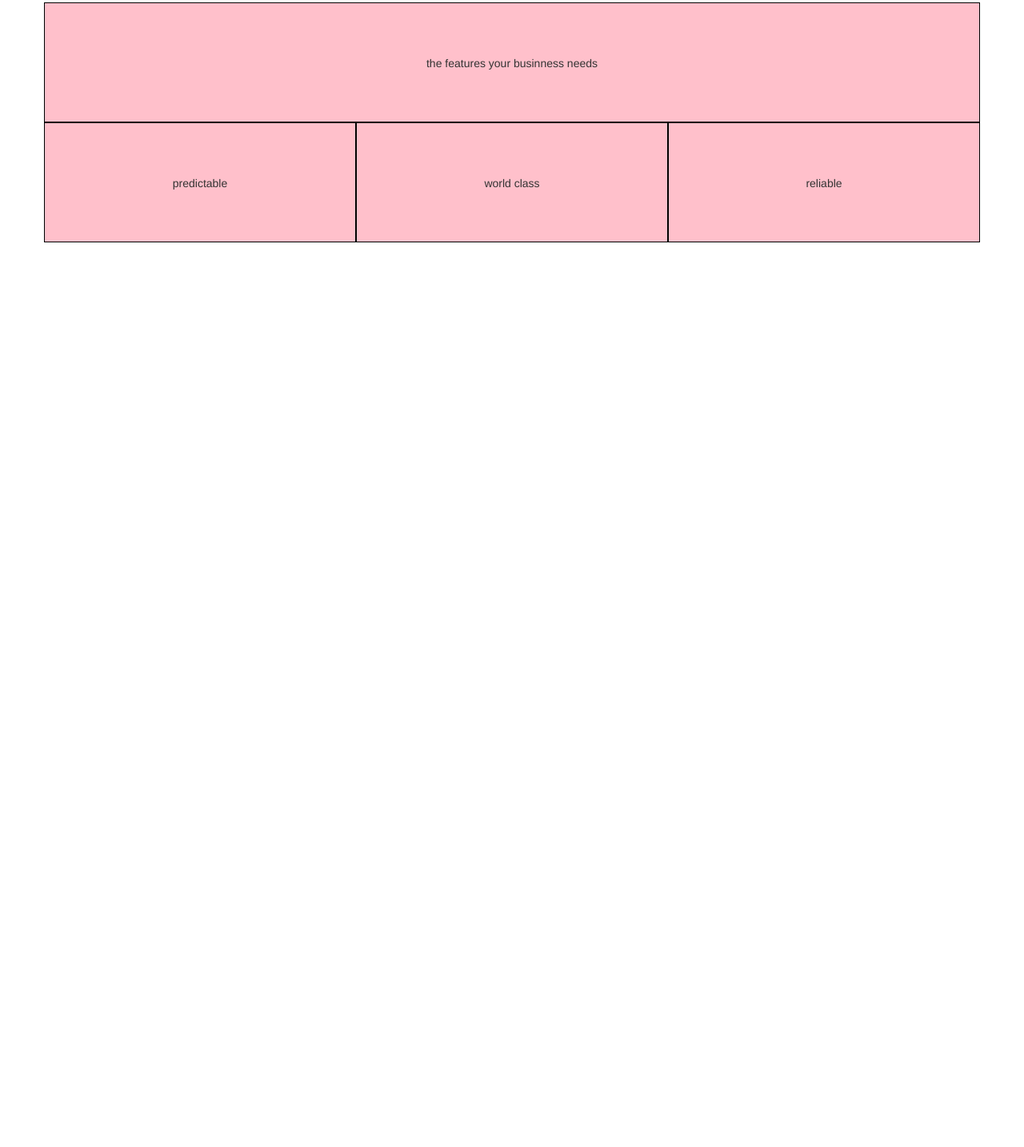
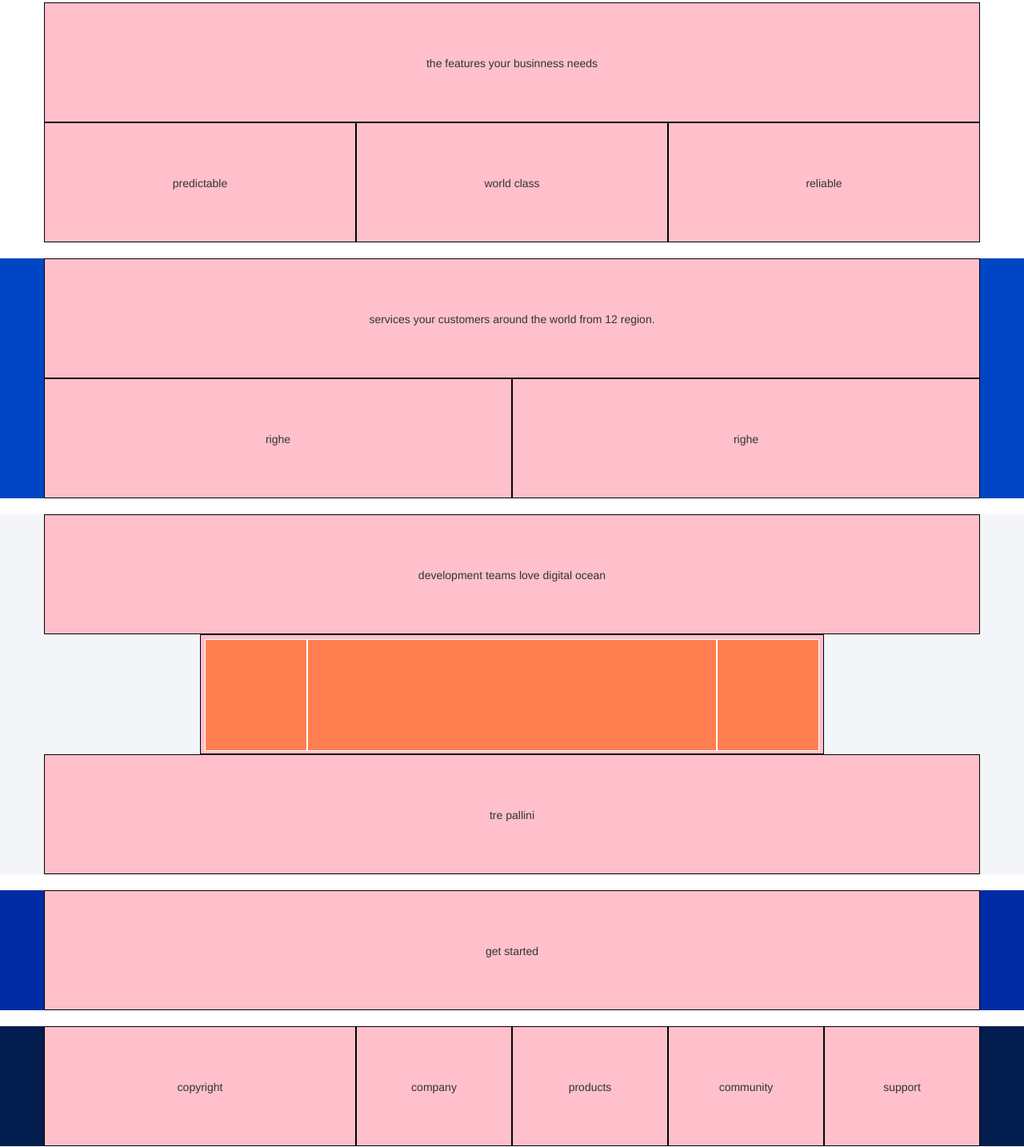
Before and after one commit to Yuri-Gianlorenzi/html-css-digitalocean, a plain HTML site: page index.html in a window 1280 px wide. Shown: the part 1875-3309 px from the top of the page at 80% size. Before the commit the page ends 2198 px from the top, so only its background shows below. Drawn offline with nearby package versions, Linux system fonts and the light colour scheme.

Commit message:
end basic structure

```diff
--- a/css/style.css
+++ b/css/style.css
@@ -55,3 +55,19 @@ section {
 #designed {
   background-color: #f3f5f9;
 }
+
+#services {
+  background-color: #0046c4;
+}
+
+#development {
+  background-color: #f3f5f9;
+}
+
+#started {
+  background-color: #002ba4;
+}
+
+footer {
+  background-color: #031c4e;
+}
--- a/index.html
+++ b/index.html
@@ -166,19 +166,56 @@
 
     <!-- quinta sezione services -->
     <section id="services">
-
+      <div class="container">
+        <div class="row">
+          <div class="col-xs-12">
+            services your customers around the world from 12 region.
+          </div>
+        </div>
+        <div class="row">
+          <div class="col-xs-12 col-md-6">righe</div>
+          <div class="col-xs-12 col-md-6">righe</div>
+        </div>
+      </div>
     </section>
     <!-- / quinta sezione services -->
 
     <!-- sesta sezione development -->
     <section id="development">
+      <div class="container">
+        <div class="row">
+          <div class="col-xs-12">
+            development teams love digital ocean
+          </div>
+        </div>
+        <div class="row">
+          <div class="col-xs-8 col-xs-offset-2">
+            <div class="row">
+              <div class="col-sm-2 hidden-xs"></div>
+              <div class="col-xs-12 col-sm-8"></div>
+              <div class="col-sm-2 hidden-xs"></div>
+            </div>
+          </div>
+        </div>
+        <div class="row">
+          <div class="col-xs-12">
+            tre pallini
+          </div>
+        </div>
+      </div>
 
     </section>
     <!-- / sesta sezione development -->
 
     <!-- settima sezione started -->
     <section id="started">
-
+      <div class="container">
+        <div class="row">
+          <div class="col-xs-12">
+            get started
+          </div>
+        </div>
+      </div>
     </section>
     <!-- / settima sezione started -->
   </main>
@@ -186,7 +223,15 @@
 
   <!-- FOOTER -->
   <footer>
-
+    <div class="container">
+      <div class="row">
+        <div class="col-xs-12 col-md-4">copyright</div>
+        <div class="col-xs-12 col-sm-6 col-md-2">company</div>
+        <div class="col-xs-12 col-sm-6 col-md-2">products</div>
+        <div class="col-xs-12 col-sm-6 col-md-2">community</div>
+        <div class="col-xs-12 col-sm-6 col-md-2">support</div>
+      </div>
+    </div>
   </footer>
   <!-- / FOOTER -->
 
```
